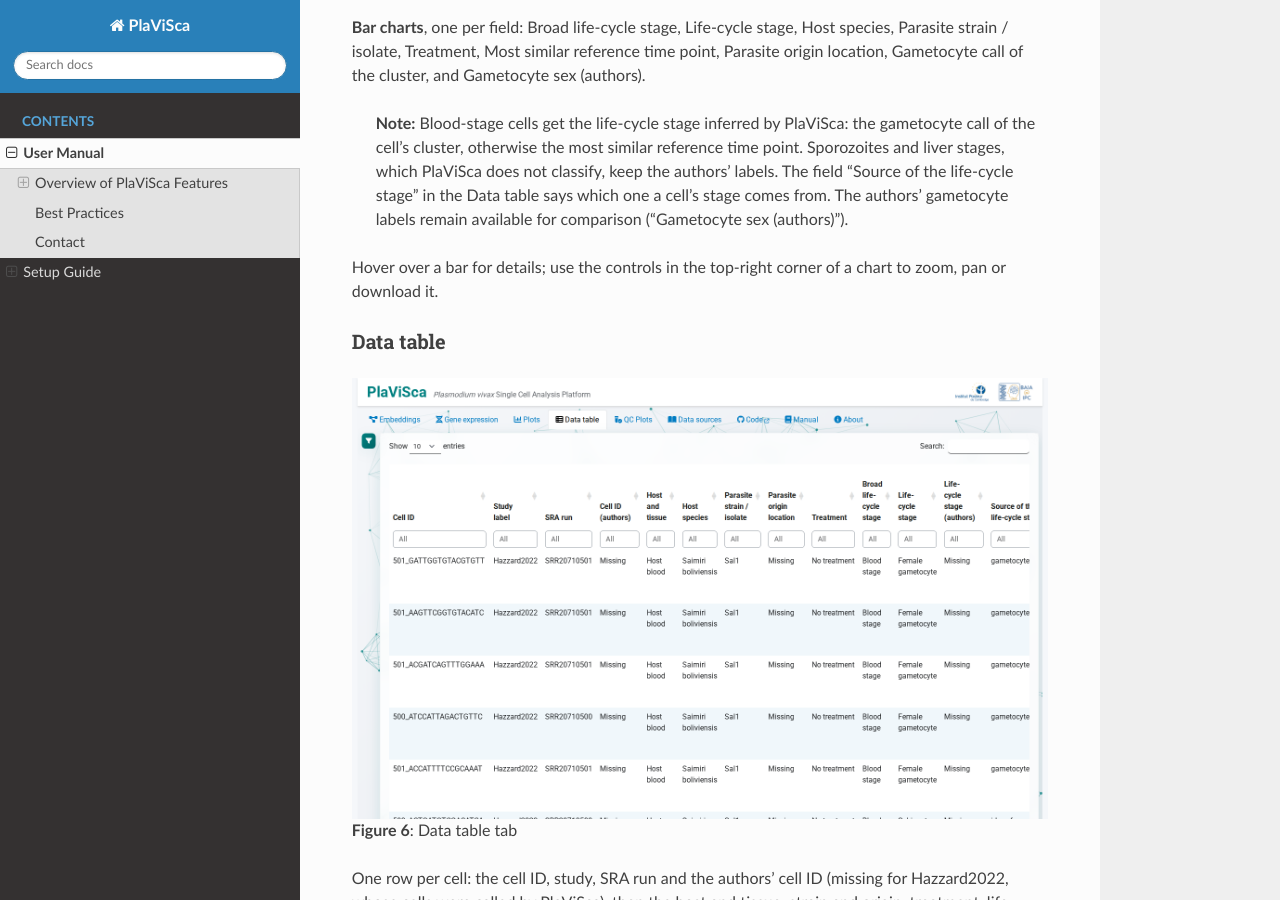
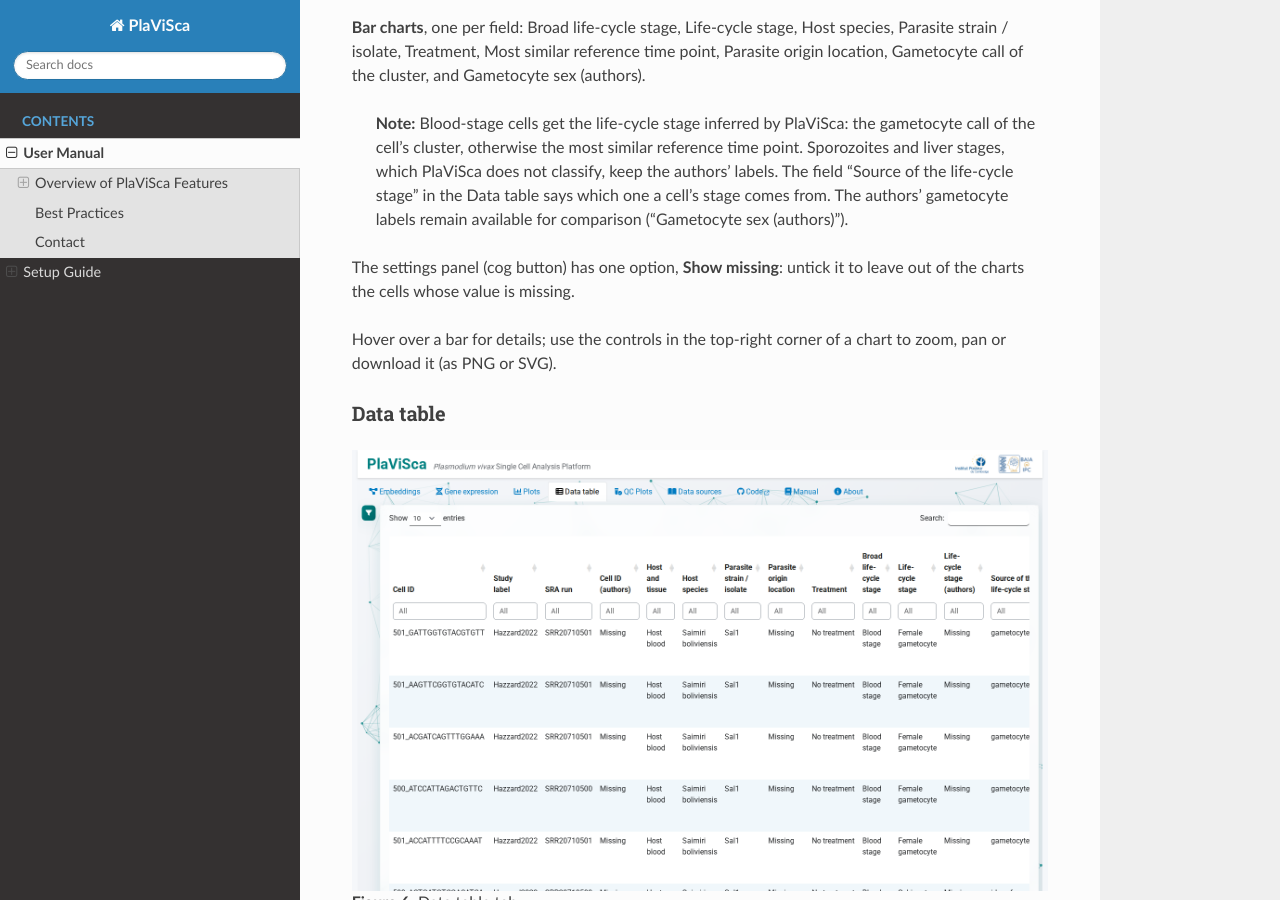
Before and after one commit to baia-ipc/PlaViSCA-app, a Sphinx documentation site: the page built from manual/docs/source/user_manual.md, in a window 1280 px wide and 900 px high, scrolled down 5302 px. Built offline with Sphinx 7.4.7 and the Read the Docs theme 3.1.0, drawn with Linux system fonts in a browser that asks for light colours.

Commit message:
Plots: settings panel with a "Show missing" option
Unticked, the charts leave out the cells whose value is missing. The
panel is the same folded sidebar as on Embeddings and Gene expression.
The manual follows (and its build picks up the retaken Data sources
screenshot).

```diff
--- a/manual/docs/source/user_manual.md
+++ b/manual/docs/source/user_manual.md
@@ -114,7 +114,9 @@
 
 > **Note:** Blood-stage cells get the life-cycle stage inferred by PlaViSca: the gametocyte call of the cell's cluster, otherwise the most similar reference time point. Sporozoites and liver stages, which PlaViSca does not classify, keep the authors' labels. The field "Source of the life-cycle stage" in the Data table says which one a cell's stage comes from. The authors' gametocyte labels remain available for comparison ("Gametocyte sex (authors)").
 
-Hover over a bar for details; use the controls in the top-right corner of a chart to zoom, pan or download it.
+The settings panel (cog button) has one option, **Show missing**: untick it to leave out of the charts the cells whose value is missing.
+
+Hover over a bar for details; use the controls in the top-right corner of a chart to zoom, pan or download it (as PNG or SVG).
 
 ### Data table
 
```
Also changed, not shown: 6 other files.
